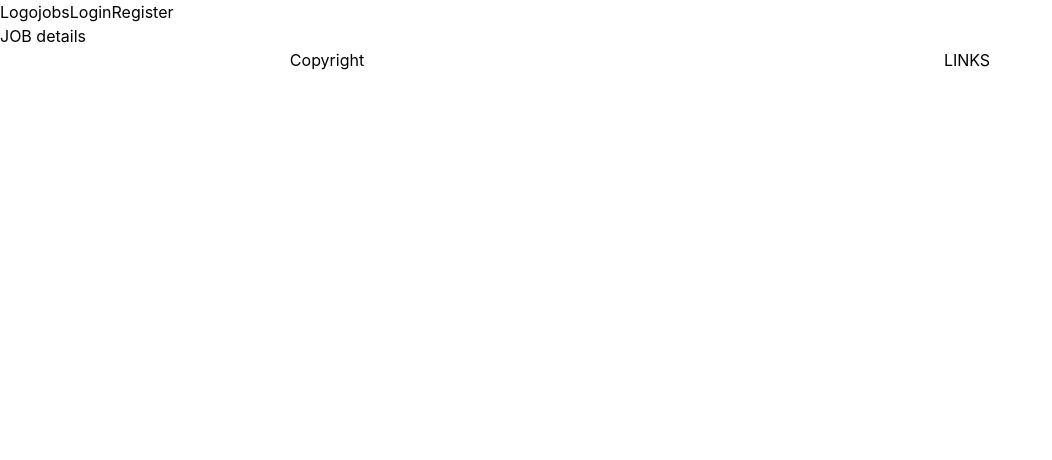
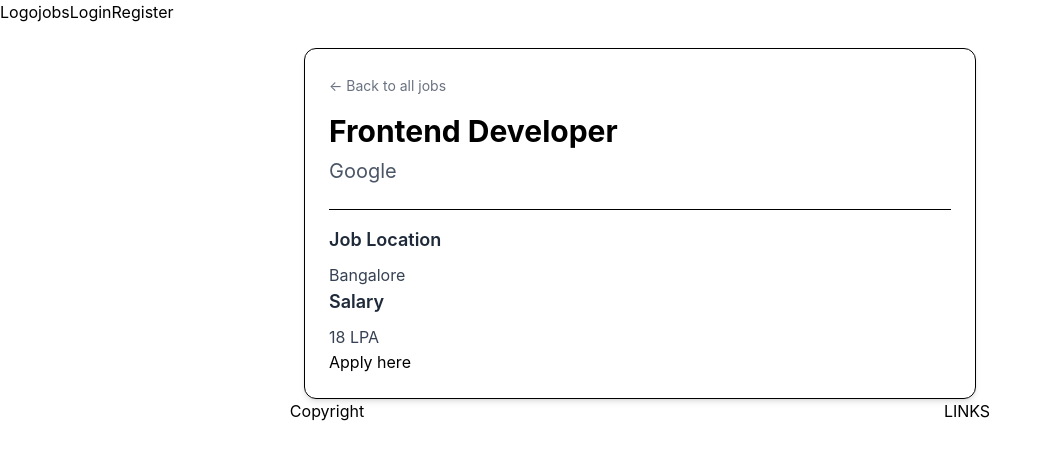
Before and after one commit to Abee0204/jobPortal, a React (Vite) app: page /jobs/1 in a window 1280 px wide. Shown: the top 460 px of the page, without its empty margins (0-1052 px from the left). Built offline with nearby package versions, Linux system fonts and the light colour scheme.

Commit message:
jobDetails Page

```diff
--- a/src/pages/JobDetails.tsx
+++ b/src/pages/JobDetails.tsx
@@ -1,11 +1,49 @@
-import React from 'react'
+import { Link, useParams } from "react-router-dom";
+import { jobs } from "../features/jobs/MockJobs";
 
 const JobDetails = () => {
+  const { jobId } = useParams();
+
+  const currentJob = jobs.find((job) => String(job.id) === String(jobId));
+
+  if (!currentJob) {
+    return (
+      <div className="p-6">
+        <h2 className="text-xl font-bold text-red-500">Job Not Found</h2>
+        <Link to="/jobs" className="text-blue-500 underline">
+          Back to List
+        </Link>
+      </div>
+    );
+  }
+
   return (
-    <div>
-      JOB details
+    <div className="p-6 max-w-2xl mx-auto border rounded-xl shadow-md mt-6">
+      <Link to="/jobs" className="text-sm text-gray-500 hover:underline">
+        ← Back to all jobs
+      </Link>
+
+      <h1 className="text-3xl font-bold mt-4">{currentJob.title}</h1>
+      <p className="text-xl text-gray-600 mt-2">{currentJob.company}</p>
+
+      <div className="mt-6 border-t pt-4">
+        <h3 className="font-semibold text-lg text-gray-800">Job Location</h3>
+        <p className="text-gray-700 mt-2 leading-relaxed">
+          {currentJob.location}
+        </p>
+      </div>
+      <div>
+        <h3 className="font-semibold text-lg text-gray-800">Salary</h3>
+        <p className="text-gray-700 mt-2 leading-relaxed">
+          {currentJob.salary}
+        </p>
+      </div>
+
+      <div>
+        <button>Apply here</button>
+      </div>
     </div>
-  )
-}
+  );
+};
 
-export default JobDetails
+export default JobDetails;
--- a/src/pages/JobsPage.tsx
+++ b/src/pages/JobsPage.tsx
@@ -1,12 +1,17 @@
+import { Link } from "react-router-dom";
 import JobCard from "../features/jobs/componentes/JobCard";
 import { jobs } from "../features/jobs/MockJobs";
 const JobsPage = () => {
   return (
+
     <div className="flex flex-col gap-4">
       {jobs.map((job) => (
+        <Link to={`/jobs/${job.id}`}>
         <JobCard key={job.id} job={job} />
+        </Link>
       ))}
     </div>
+
   );
 };
 
```
